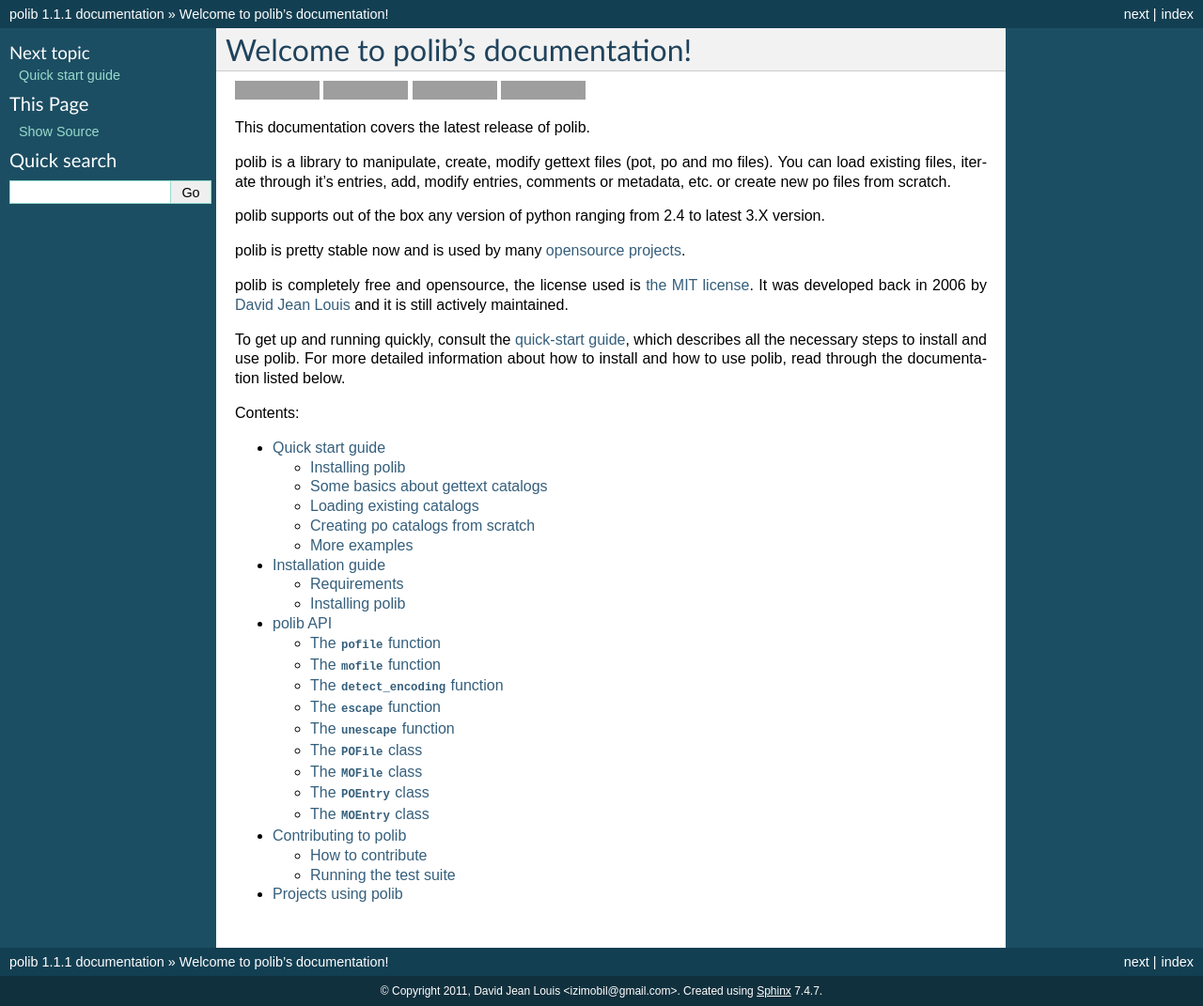
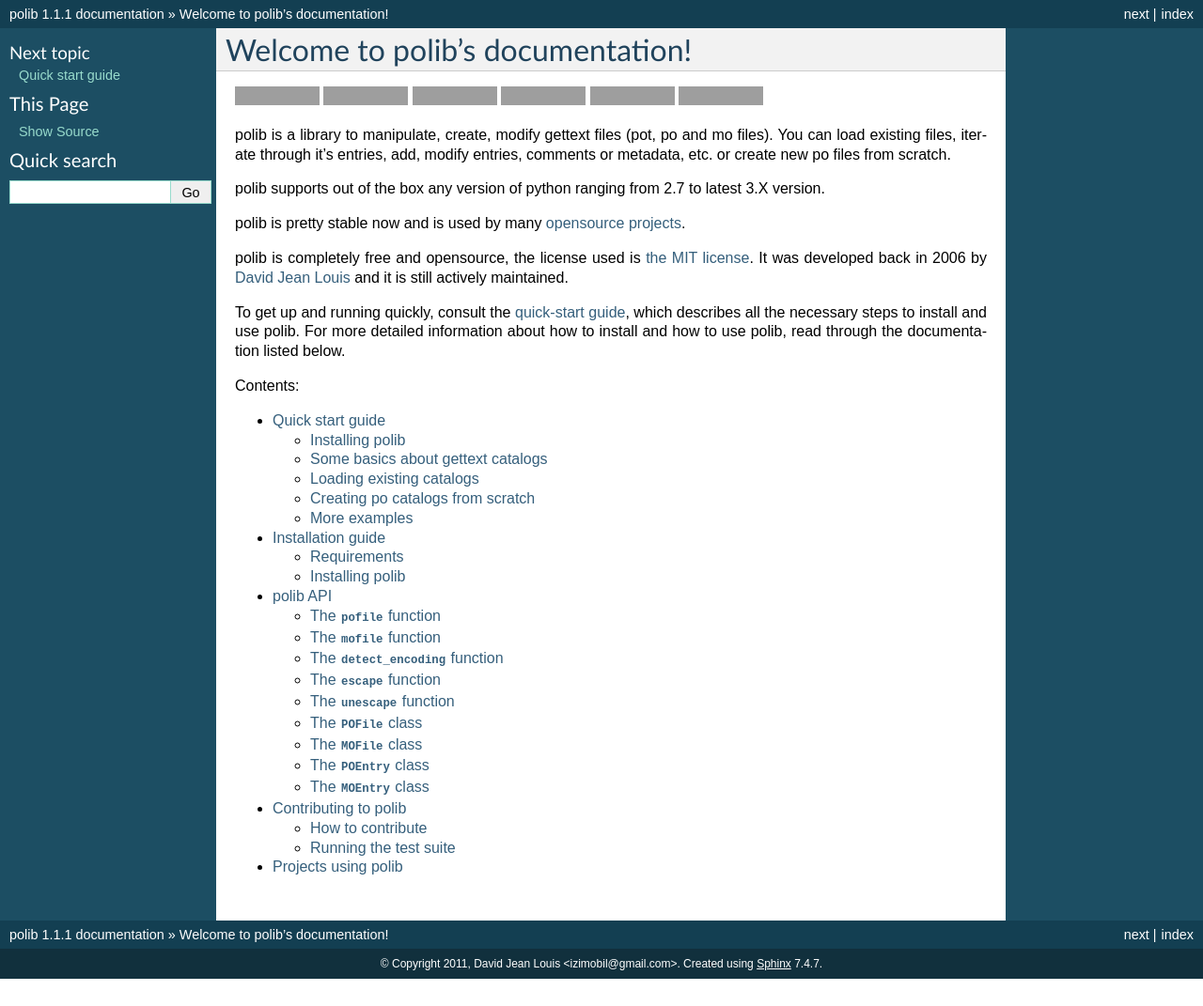
Before and after one commit to izimobil/polib, a Sphinx documentation site: the page built from docs/index.rst, in a window 1280 px wide. Shown: the whole page at 94% size. Built offline with Sphinx 7.4.7, drawn with Linux system fonts in a browser that asks for light colours; after the commit the page ends 1042 px from its top, so only the background shows below that; some of the changed lines change nothing that is shown; grey boxes are pictures that could not be loaded.

Commit message:
Fixed python minimum version

```diff
--- a/docs/index.rst
+++ b/docs/index.rst
@@ -3,29 +3,13 @@
 Welcome to polib's documentation!
 =================================
 
-.. image:: https://pypip.in/download/polib/badge.png
-    :target: https://pypi.python.org/pypi/polib/
-    :alt: Downloads
-
-.. image:: https://pypip.in/py_versions/polib/badge.png
-    :target: https://pypi.python.org/pypi/polib/
-    :alt: Supported Python versions
-
-.. image:: https://pypip.in/status/polib/badge.png
-    :target: https://pypi.python.org/pypi/polib/
-    :alt: Development Status
-
-.. image:: https://pypip.in/license/polib/badge.png
-    :target: https://pypi.python.org/pypi/polib/
-    :alt: License
-
-This documentation covers the latest release of polib.
+|pypi-version| |pypi-stats| |build-status-image| |codecov-image| |documentation-status-image| |py-versions|
 
 polib is a library to manipulate, create, modify gettext files (pot, po and mo
 files). You can load existing files, iterate through it's entries, add, modify
 entries, comments or metadata, etc. or create new po files from scratch.
 
-polib supports out of the box any version of python ranging from 2.4 to latest
+polib supports out of the box any version of python ranging from 2.7 to latest
 3.X version.
 
 polib is pretty stable now and is used by many
@@ -52,3 +36,26 @@
    api
    contributing
    projects
+
+.. |build-status-image| image:: https://secure.travis-ci.org/izimobil/polib.svg?branch=master
+   :target: http://travis-ci.org/izimobil/polib?branch=master
+   :alt: Travis build
+
+.. |codecov-image| image:: https://codecov.io/gh/izimobil/polib/branch/master/graph/badge.svg
+  :target: https://codecov.io/gh/izimobil/polib
+
+.. |pypi-version| image:: https://img.shields.io/pypi/v/polib.svg
+   :target: https://pypi.python.org/pypi/djangorestframework-datatables
+   :alt: Pypi version
+
+.. |pypi-stats| image:: https://img.shields.io/pypi/dm/polib.svg
+   :target: https://pypistats.org/packages/polib
+   :alt: Pypi downloads
+
+.. |documentation-status-image| image:: https://readthedocs.org/projects/polib/badge/?version=latest
+   :target: http://polib.readthedocs.io/en/latest/?badge=latest
+   :alt: Documentation Status
+
+.. |py-versions| image:: https://img.shields.io/pypi/pyversions/polib.svg
+   :target: https://img.shields.io/pypi/pyversions/polib.svg
+   :alt: Python versions
```
